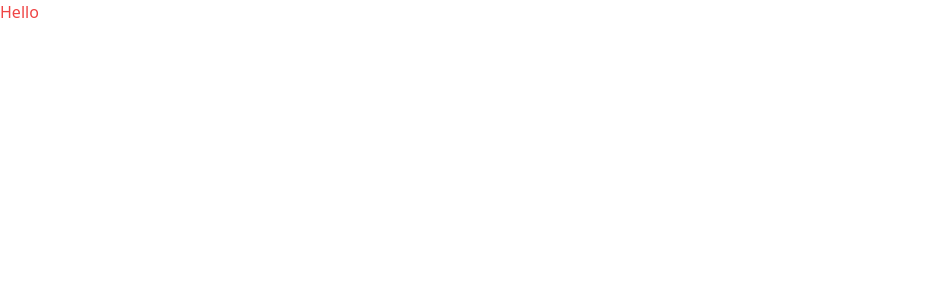
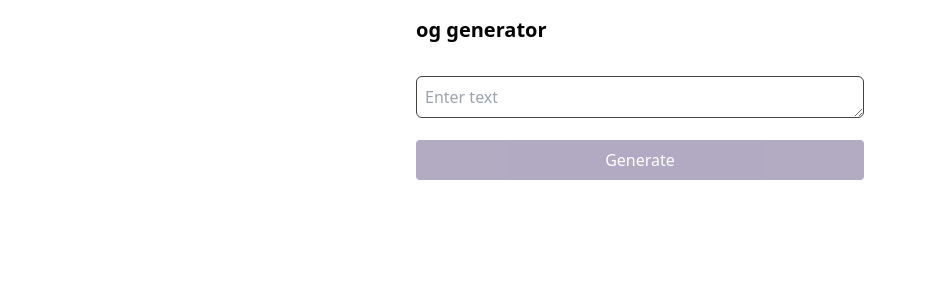
Before and after one commit to dqn/dqn-og, a Next.js app: page /1 in a window 1280 px wide. Shown: the top 300 px of the page, without its empty margins (0-926 px from the left). Built offline with nearby package versions, Linux system fonts and the light colour scheme.

Commit message:
feat: implement generator

```diff
--- a/package.json
+++ b/package.json
@@ -9,6 +9,7 @@
     "lint": "next lint"
   },
   "dependencies": {
+    "@radix-ui/react-aspect-ratio": "^1.1.0",
     "@vercel/og": "^0.6.2",
     "next": "14.2.4",
     "react": "^18",
@@ -23,6 +24,7 @@
     "eslint-config-next": "14.2.4",
     "postcss": "^8",
     "prettier": "^3.3.2",
+    "prettier-plugin-tailwindcss": "^0.6.5",
     "tailwindcss": "^3.4.1",
     "typescript": "^5"
   }
--- /dev/null
+++ b/src/app/[text]/Main.tsx
@@ -0,0 +1,88 @@
+"use client";
+
+import { AspectRatio } from "@radix-ui/react-aspect-ratio";
+import Image from "next/image";
+import { useState } from "react";
+
+export const Main: React.FC = () => {
+  const [text, setText] = useState("");
+  const [isPending, setIsPending] = useState(false);
+  const [resultUrl, setResultUrl] = useState("");
+  const [imageUrl, setImageUrl] = useState("");
+  const [isCopied, setIsCopied] = useState(false);
+
+  const handleGenerateClick = async () => {
+    setIsPending(true);
+    const res = await fetch(`/og?text=${encodeURIComponent(text)}`);
+    const blob = await res.blob();
+    const url = URL.createObjectURL(blob);
+    setImageUrl(url);
+    setResultUrl(location.origin + "/" + encodeURIComponent(text));
+    setIsPending(false);
+  };
+
+  const handleCopyClick = () => {
+    navigator.clipboard.writeText(resultUrl);
+    setIsCopied(true);
+    setTimeout(() => {
+      setIsCopied(false);
+    }, 1000);
+  };
+
+  return (
+    <main className="mx-auto max-w-[480px] p-4">
+      <h1 className="text-xl font-bold">og generator</h1>
+      <textarea
+        value={text}
+        onChange={(e) => {
+          setText(e.target.value);
+        }}
+        className="mt-8 w-full rounded-md border border-stone-700 p-2 [field-sizing:content]"
+        placeholder="Enter text"
+      />
+      <div className="text-center">
+        <button
+          type="button"
+          onClick={handleGenerateClick}
+          className="mt-4 w-full rounded bg-[#665886] py-2 text-white disabled:cursor-not-allowed disabled:opacity-50"
+          disabled={isPending || text === ""}
+        >
+          Generate
+        </button>
+      </div>
+      <div className="mt-4">
+        {isPending ? (
+          <AspectRatio
+            ratio={1200 / 630}
+            className="flex animate-pulse items-center justify-center bg-slate-400 text-xl font-bold text-white"
+          >
+            Generating...
+          </AspectRatio>
+        ) : (
+          <div>
+            {imageUrl && (
+              <Image src={imageUrl} width={1200} height={630} alt={text} />
+            )}
+          </div>
+        )}
+      </div>
+      {imageUrl && (
+        <div className="mt-4 flex items-center space-x-2">
+          <input
+            type="text"
+            value={resultUrl}
+            className="flex-1 rounded-md border border-stone-700 p-2"
+            readOnly
+          />
+          <button
+            onClick={handleCopyClick}
+            className="rounded bg-[#665886] px-3 py-2 text-white disabled:cursor-not-allowed disabled:opacity-50"
+            disabled={isCopied}
+          >
+            {isCopied ? "Copied" : "Copy"}
+          </button>
+        </div>
+      )}
+    </main>
+  );
+};
--- a/src/app/[text]/page.tsx
+++ b/src/app/[text]/page.tsx
@@ -1,4 +1,5 @@
 import type { Metadata } from "next";
+import { Main } from "./Main";
 
 type Props = {
   params: { text: string };
@@ -17,7 +18,7 @@ export async function generateMetadata({ params }: Props): Promise<Metadata> {
 }
 
 const Page: React.FC = () => {
-  return <div className="text-red-500">Hello</div>;
+  return <Main />;
 };
 
 export default Page;
```
Also changed, not shown: 2 other files (tests, documents, lock files or other folders).
